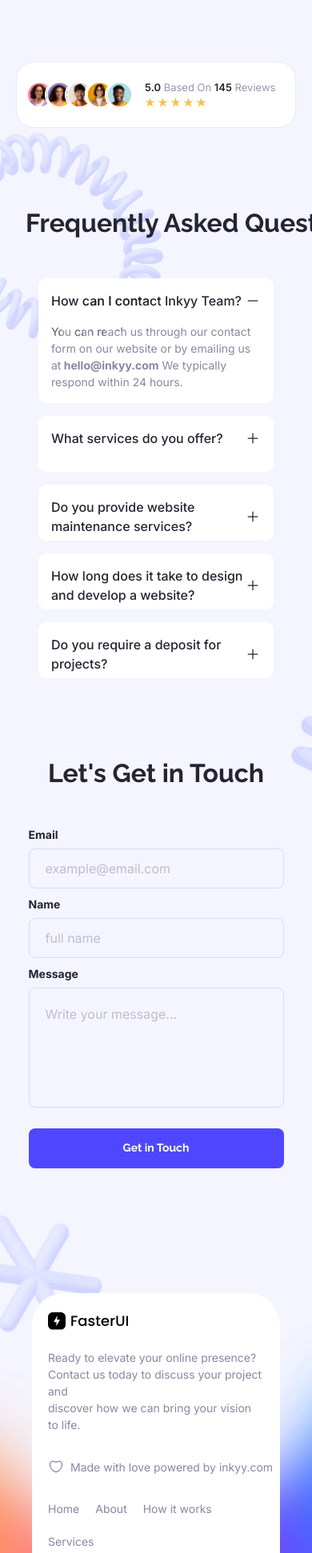
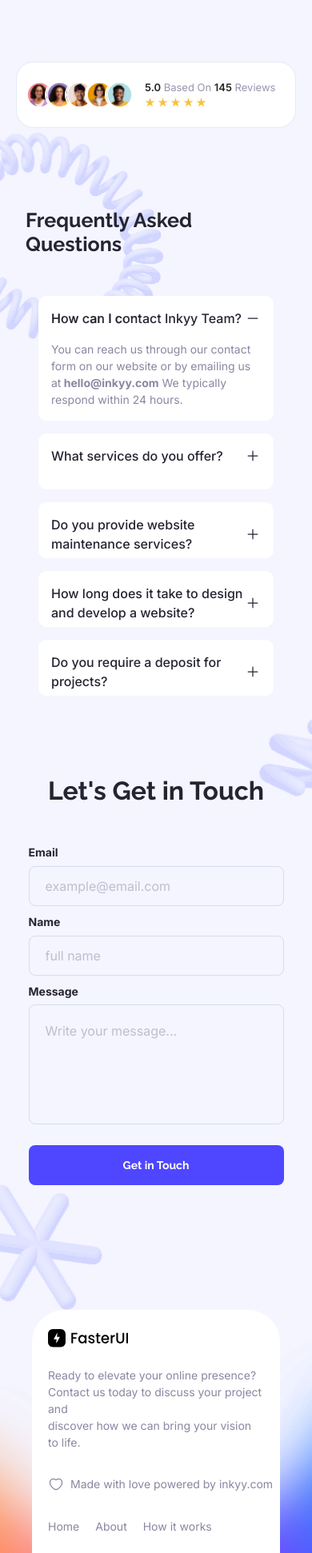
Before and after one commit to ht1423/FasterUI, a React (Vite) app: page / in a window 390 px wide. Shown: the part 2988-4930 px from the top of the page at 80% size. Built offline with nearby package versions, Linux system fonts and the light colour scheme.

Commit message:
ui changes

```diff
--- a/src/sections/CheckOurWork.jsx
+++ b/src/sections/CheckOurWork.jsx
@@ -11,7 +11,7 @@ function CheckOurWork() {
     <section className="relative w-full flex flex-col items-center  overflow-x-hidden">
 
       {/*Blue Flower BAckground Image*/}
-      <div className="absolute left-[0px] top-[100px] w-[480px] h-[350px] sm:w-[380px] sm:h-[400px] sm:left-[150px] md:w-[450px] md:h-[450px] lg:w-[550px] lg:h-[550px] lg:left-[250px] lg:top-[60px] xl:w-[600px] xl:h-[600px] xl:left-[370px] xl:top-[130px] 2xl:left-[420px] opacity-100 mix-blend-color-burn pointer-events-none bg-no-repeat bg-contain bg-center z-0"
+      <div className="absolute left-[-20px] top-[100px] w-[480px] h-[350px] sm:w-[380px] sm:h-[400px] sm:left-[150px] md:w-[450px] md:h-[450px] lg:w-[550px] lg:h-[550px] lg:left-[250px] lg:top-[60px] xl:w-[600px] xl:h-[600px] xl:left-[370px] xl:top-[130px] 2xl:left-[420px] opacity-100 mix-blend-color-burn pointer-events-none bg-no-repeat bg-contain bg-center z-0"
         style={{
           backgroundImage: `url(${BlueFlower})`,
         }}
--- a/src/sections/Contact.jsx
+++ b/src/sections/Contact.jsx
@@ -5,7 +5,7 @@ import Gradient from '../assets/ContactAsset/gradient.svg'
 
 function Contact() {
   return (
-    <section className="relative mt-[156px] w-full flex justify-center items-center pb-[60px] xl:pb-[100px]">
+    <section className="relative mt-[156px] w-full flex justify-center items-center xl:pb-[100px]">
 
       {/* Gradient background */}
       <img src={Gradient} alt=""  className="absolute z-0 w-full py-20 max-w-[3004px] max-h-[1228px] left-0 opacity-100"/>
--- a/src/sections/FAQ.jsx
+++ b/src/sections/FAQ.jsx
@@ -18,7 +18,7 @@ function FAQ() {
         <div className="relative xl:mt-[341px] mt-[100px] md:mt-[150px] lg:mt-[200px]">
 
           {/* Left Heading */}
-          <h2 className="raleway font-bold  leading-[120%] text-[#252432] w-[454px] z-10 text-[32px] sm:text-[40px] lg:text-[60px] xl:w-[454px] lg:w-[400px] md:w-[250px]  sm:w-full xs:text-[28px]"> Frequently Asked Questions </h2>
+          <h2 className="raleway font-bold leading-[120%] text-[#252432] z-10 text-[25px] sm:text-[40px] lg:text-[60px] xl:w-[454px] lg:w-[400px] md:w-[250px] sm:w-full xs:text-[28px]"> Frequently Asked Questions </h2>
 
         </div>
 
--- a/src/sections/GetInTouch.jsx
+++ b/src/sections/GetInTouch.jsx
@@ -7,7 +7,7 @@ function GetInTouch() {
     <section className='relative mt-[100px] w-full max-w-[1200px] mx-auto'>
 
       {/*SPrial Background Image*/}
-      <div className="absolute left-[280px] top-[-100px] w-[280px] h-[150px] sm:w-[280px] sm:h-[150px] sm:left-[400px] md:w-[200px] md:h-[150px] md:left-[650px] lg:w-[220px] lg:h-[180px] lg:left-[790px] xl:w-[235px] xl:h-[218px] xl:left-[1000px] opacity-100 mix-blend-color-burn pointer-events-none bg-no-repeat bg-contain bg-center"
+      <div className="absolute left-[240px] top-[-100px] w-[280px] h-[150px] sm:w-[280px] sm:h-[150px] sm:left-[400px] md:w-[200px] md:h-[150px] md:left-[650px] lg:w-[220px] lg:h-[180px] lg:left-[790px] xl:w-[235px] xl:h-[218px] xl:left-[1000px] opacity-100 mix-blend-color-burn pointer-events-none bg-no-repeat bg-contain bg-center"
         style={{
           backgroundImage: `url(${Spiral})`,
         }}
```
